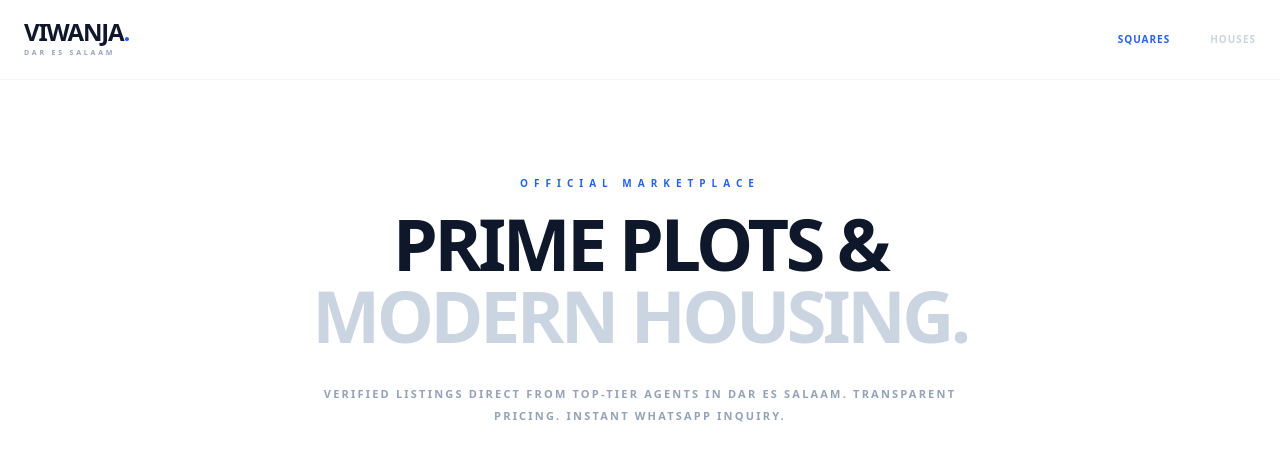
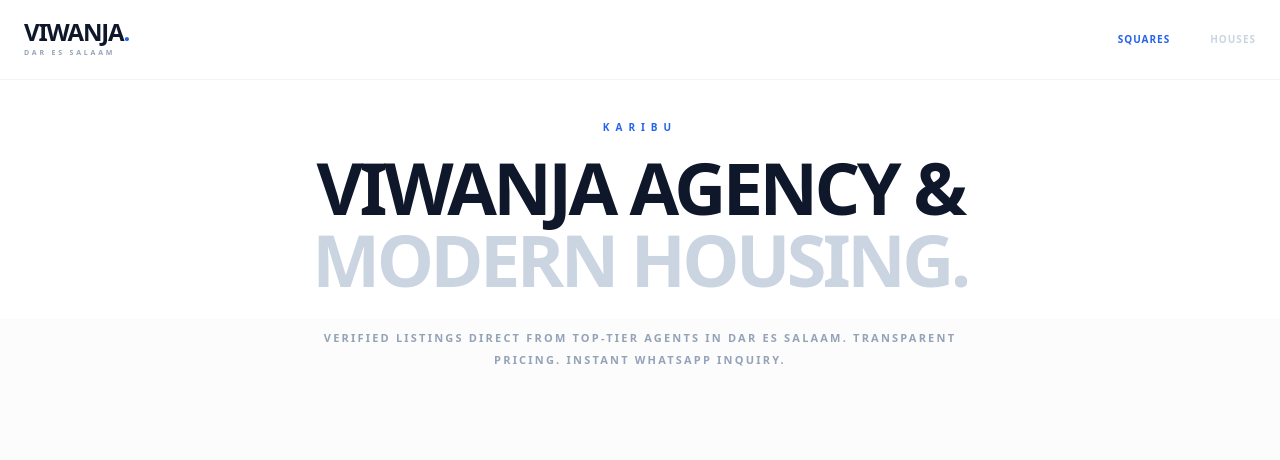
Before and after one commit to ezekiaNgomela/viwanja-app, a website: page public/index.html in a window 1280 px wide. Shown: the top 460 px of the page. Drawn offline with nearby package versions, Linux system fonts and the light colour scheme; no server answers.

```diff
--- a/public/index.html
+++ b/public/index.html
@@ -28,12 +28,11 @@
 <body class="bg-[#fcfcfc] text-slate-900">
     <div id="header-wrap"></div>
 
-    <header class="bg-white py-24 px-6 border-b border-slate-50 text-center animate__animated animate__fadeIn">
+    <header class="bg-white py-10 px-6 max-h-60 border-b border-slate-50 text-center animate__animated animate__fadeIn">
         <div class="max-w-4xl mx-auto">
-            <span class="text-blue-600 text-[10px] font-black uppercase tracking-[0.6em] mb-4 block">Official
-                Marketplace</span>
+            <span class="text-blue-600 text-[10px] font-black uppercase tracking-[0.6em] mb-4 block">karibu</span>
             <h2 class="text-5xl md:text-7xl font-black uppercase tracking-tighter text-slate-900 mb-8 leading-none">
-                Prime Plots & <br><span class="text-slate-300">Modern Housing.</span>
+                Viwanja Agency & <br><span class="text-slate-300">Modern Housing.</span>
             </h2>
             <p class="text-[11px] font-bold text-slate-400 uppercase tracking-[0.2em] leading-loose max-w-2xl mx-auto">
                 Verified listings direct from top-tier agents in Dar Es Salaam. Transparent pricing. Instant WhatsApp
@@ -111,4 +110,5 @@
     </script>
 </body>
 
+
 </html>
```
